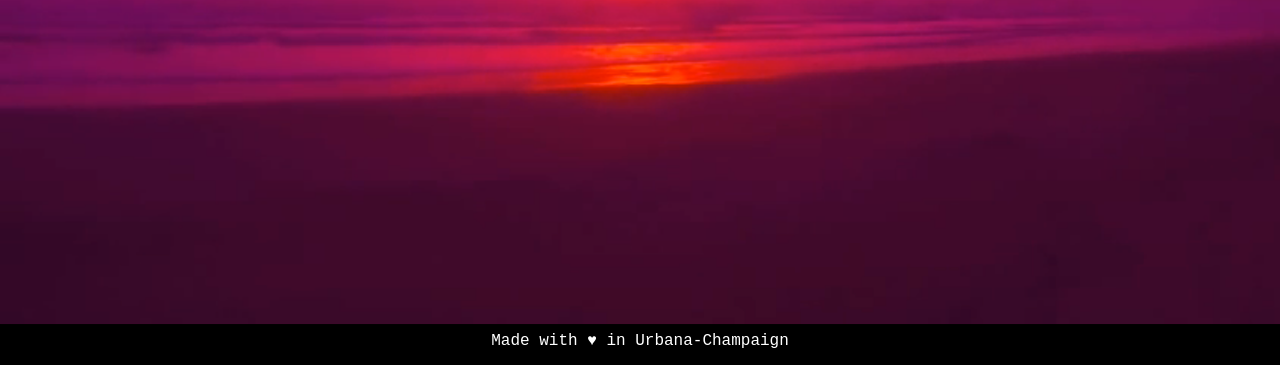
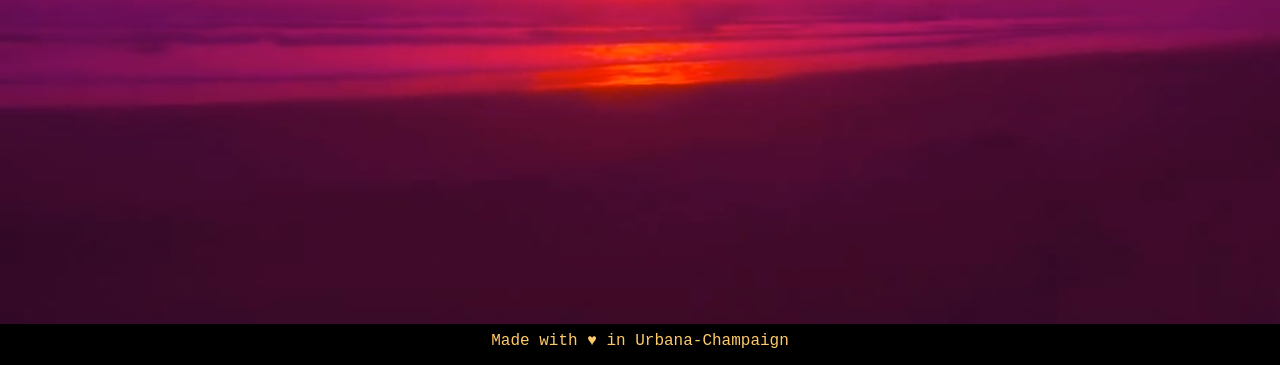
Before and after one commit to medicinemountain/medicinemountain.github.io, a plain HTML site: page index.html in a window 1280 px wide. Shown: the part 435-800 px from the top of the page. Drawn offline with Linux system fonts and the light colour scheme; a web font is replaced by a local one.

Commit message:
updated footer link color

```diff
--- a/index.html
+++ b/index.html
@@ -70,6 +70,7 @@
       font-size: .8em;
       font-family: "PT Mono", monospace;
       font-weight: 400;
+      color: #FEC968;
     }
 
     .footer:hover {
```
Lines whose indentation alone changed are shown as unchanged.
